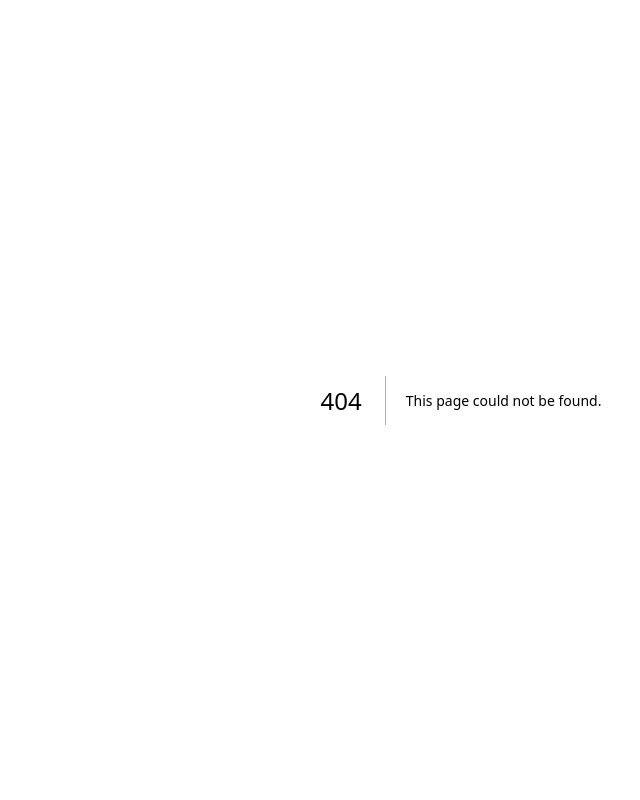
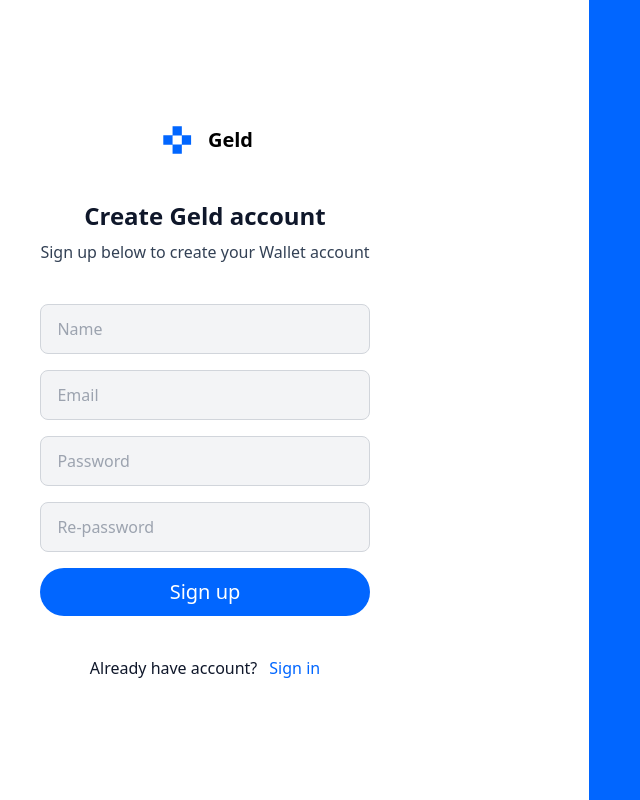
Before and after one commit to munkhzay/trackerFRONT, a Next.js app: page /signUp in a window 1280 px wide. Before the commit this address had no page. Shown: the whole page, without its empty margins (179-819 px from the left). Built offline with nearby package versions, Linux system fonts and the light colour scheme.

Commit message:
value awaw

```diff
--- a/src/components/AddRecord.js
+++ b/src/components/AddRecord.js
@@ -1,5 +1,5 @@
 import { IoClose } from "react-icons/io5";
-import { useState } from "react";
+import { useEffect, useState } from "react";
 import Drink from "../../public/icons/Drink";
 import Gift from "../../public/icons/Gift";
 import Shopping from "../../public/icons/Shopping";
@@ -13,6 +13,8 @@ const AddRecord = (props) => {
   const [value, setValue] = useState("");
   const [amount, setAmount] = useState();
   const [select, setSelect] = useState("");
+  const [getRecord, setGetRecord] = useState("");
+
   const handleIncomeOrExpense = (props) => {
     const { name } = props;
     setIncomeExpense(name);
@@ -29,24 +31,45 @@ const AddRecord = (props) => {
   const handleAdd2 = (e) => {
     setAmount(e.target.value);
   };
+  const handleAdd3 = (e) => {
+    setName(e.target.value);
+  };
   const createCategory = async () => {
-    const data = await axios.post("http://localhost:8070/api/transaction", {
-      // email: "munkhuu",
-      // username: "munkh",
-      // userpassword: 1,
-      // avatar_img: "avatar",
-      userid: 41,
-      recordname: "",
-      amount: amount,
-      description: value,
-      categoryid: 12,
-      transaction: incomeExpense,
-    });
-    console.log(data);
+    await axios
+      .post("http://localhost:8070/api/transaction", {
+        userid: 51,
+        recordname: select,
+        amount: amount,
+        transaction: incomeExpense,
+        description: value,
+        categoryid: 15,
+      })
+      .then(function (response) {
+        console.log(response);
+      })
+      .catch(function (error) {
+        console.log(error);
+      });
   };
+
+  useEffect(() => {
+    async function getUser() {
+      try {
+        const response = await axios.get(
+          "http://localhost:8070/api/transaction"
+        );
+        console.log(response);
+        setGetRecord(response?.data);
+      } catch (error) {
+        console.error(error);
+      }
+    }
+    getUser();
+  }, []);
+
+  console.log(getRecord);
   const Selectitem = (e) => {
-    // const selected = e;
-    console.log(e);
+    setSelect(e.target.value);
   };
   const Expensebackground = incomeExpense === "Expense" ? "#0166FF" : "#F3F4F6";
   const Incomebackground = incomeExpense === "Income" ? "#16A34A" : "#F3F4F6";
@@ -87,6 +110,15 @@ const AddRecord = (props) => {
           </div>
           <div className="flex flex-col mb-3 gap-[22px]">
             <div className="flex flex-col py-3 px-4 bg-[#F3F4F6] border border-[#D1D5DB] rounded-xl">
+              <p className="font-normal text-base"> Name </p>
+              <input
+                onChange={handleAdd3}
+                type="text"
+                placeholder="Name"
+                className="font-normal text-xl bg-[#F3F4F6]"
+              />
+            </div>
+            <div className="flex flex-col py-3 px-4 bg-[#F3F4F6] border border-[#D1D5DB] rounded-xl">
               <p className="font-normal text-base"> Amount </p>
               <input
                 onChange={handleAdd2}
@@ -98,12 +130,20 @@ const AddRecord = (props) => {
             <div className="flex flex-col gap-2">
               <p> Category </p>
               <select
-                onChange={Selectitem}
+                // onChange={Selectitem}
                 className="bg-[#F9FAFB] py-3 px-4 text-base font-normal border border-[#D1D5DB] rounded-lg"
               >
-                <option defaultChecked> Find or choose category</option>
-                <option className="px-[18px] py-2 flex gap-3">Food</option>
-                <option> Home </option>
+                <option value="Find or choose category" defaultChecked>
+                  {" "}
+                  Find or choose category
+                </option>
+                {/* {getRecord.map((record) => {
+                  return <option>{record.recordname}</option>;
+                })} */}
+                <option value="Food" className="px-[18px] py-2 flex gap-3">
+                  Food
+                </option>
+                <option value="Home"> Home </option>
               </select>
             </div>
             <div className="flex gap-2">
--- a/src/components/Categories.js
+++ b/src/components/Categories.js
@@ -9,7 +9,7 @@ const Profile = () => {
     "http://localhost:8070/api/category",
     fetcher
   );
-  console.log(data?.category);
+  //   console.log(data);
   if (isLoading) return <div>Loading...</div>;
   if (error) return <div>Failed to load</div>;
   //   useEffect(() => {
@@ -21,7 +21,7 @@ const Profile = () => {
   //   });
   return (
     <div>
-      {data?.category.map((item, index) => {
+      {data.map((item, index) => {
         return (
           <MyCategories
             key={item.index}
--- a/src/components/Records.js
+++ b/src/components/Records.js
@@ -3,9 +3,9 @@ import OneRecord from "./OneRecord";
 import axios from "axios";
 import { useEffect, useState } from "react";
 // const fetcher = (...args) => fetch(...args).then((res) => res.json());
-export const Recor = () => {
-  const [record, setRecord] = useState([]);
-  console.log(record);
+const Recor = () => {
+  const [record, setRecord] = useState();
+  //   console.log(record);
 
   //   const { data, isLoading, error } = useSWR(
   //     fetcher,
@@ -17,27 +17,36 @@ export const Recor = () => {
   //   console.log(data?.data);
 
   useEffect(() => {
-    const getRecord = async () => {
-      const { data } = await axios.get("http://localhost:8070/api/transaction");
-      setRecord(data?.data);
-    };
-    getRecord();
+    async function getUser() {
+      try {
+        const response = await axios.get(
+          "http://localhost:8070/api/transaction"
+        );
+
+        setRecord(response?.data);
+      } catch (error) {
+        console.error(error);
+      }
+    }
+    getUser();
   }, []);
 
   return (
     <div>
-      {record.map((record) => {
-        <OneRecord
-          key={record.index}
-          time={record.userid}
-          //   text={record.recordname}
-          //   image={record.description}
-          //   time={record.time}
-          //   color={record.color}
-          //   money={record.amount}
-          //   iconColor={record.iconColor}
-        ></OneRecord>;
+      {record.map((item) => {
+        return (
+          <OneRecord
+            time={item.userid}
+            text={item.recordname}
+            image={item.description}
+            // time={record.time}
+            color={record.color}
+            money={item.amount}
+            //   iconColor={record.iconColor}
+          />
+        );
       })}
     </div>
   );
 };
+export default Recor;
--- a/src/pages/index.js
+++ b/src/pages/index.js
@@ -10,8 +10,7 @@ import FoodExpense from "../../public/icons/FoodExpenseIcon";
 import axios from "axios";
 import AddRecord from "@/components/AddRecord";
 import Profile from "@/components/Categories";
-import Records from "./records";
-import Record, { Recor } from "@/components/Records";
+import Recor from "@/components/Records";
 
 const categories = [
   "Food & Drinks",
@@ -294,8 +293,9 @@ const Home = () => {
             <div className="flex flex-col gap-3">
               <p className="font-semibold text-base"> Today </p>
               <div className="flex flex-col gap-3 mb-3">
-                {myRecords[0].map((recordToday, index) => {
-                  return <Recor />;
+                <Recor />
+                {/* {myRecords[0].map((recordToday, index) => {
+                  return
                   // <OneRecord
                   //   key={index}
                   //   text={recordToday.text}
@@ -306,12 +306,12 @@ const Home = () => {
                   //   iconColor={recordToday.iconColor}
                   // />
                   // );
-                })}
+                })} */}
               </div>
               <p className="font-semibold text-base"> Yesterday </p>
               <div className="flex flex-col gap-3">
-                {/* <Records /> */}
-                {myRecords[1].map((recordToday, index) => {
+                <Recor />
+                {/* {myRecords[1].map((recordToday, index) => {
                   return (
                     <OneRecord
                       key={index}
@@ -323,7 +323,7 @@ const Home = () => {
                       iconColor={recordToday.iconColor}
                     />
                   );
-                })}
+                })} */}
               </div>
             </div>
           </div>
--- /dev/null
+++ b/src/pages/signIn.js
@@ -0,0 +1,74 @@
+import axios from "axios";
+import Logo from "../../public/icons/Logo";
+import Link from "next/link";
+
+// async function Login() {
+//   try {
+//     const response = await axios.get("");
+//     console.log(response);
+//   } catch (error) {
+//     console.error(error);
+//   }
+// }
+const Login = async () => {
+  await axios
+    .post("http://localhost:8070/api/singIn", {
+      email: "Fred",
+      userpassword: "Flintstone",
+    })
+    .then(function (response) {
+      console.log(response);
+    })
+    .catch(function (error) {
+      console.log(error);
+    });
+};
+const SignIn = () => {
+  return (
+    <div className="flex w-screen h-screen">
+      <div className="w-3/5 bg-[#FFFFFF] flex  justify-center items-center">
+        <div className="flex flex-col gap-10 items-center justify-center">
+          <div className="flex gap-[10px] items-center justify-center">
+            <Logo />
+            <p className="text-black font-bold text-xl"> Geld</p>
+          </div>
+          <div className="flex flex-col gap-2 items-center">
+            <p className="text-[#0F172A] font-semibold text-2xl">
+              Welcome Back
+            </p>
+            <p className="text-[#334155] font-normal text-base">
+              Welcome back, Please enter your details
+            </p>
+          </div>
+          <div className="flex flex-col gap-4 w-full">
+            <input
+              className="px-4 py-3 w-full rounded-lg bg-[#F3F4F6] border border-[#D1D5DB]"
+              placeholder="Email"
+            />
+            <input
+              className="px-4 py-3 w-full rounded-lg bg-[#F3F4F6] border border-[#D1D5DB]"
+              placeholder="Password"
+            />
+            <button
+              onClick={() => Login()}
+              className="bg-[#0166FF] justify-center font-normal text-xl flex items-center text-white text-center py-2.5 w-full rounded-3xl"
+            >
+              Log in
+            </button>
+          </div>
+          <div className="flex items-center justify-center gap-3">
+            <p className="text-[#0F172A] font-normal text-base">
+              Do not have account?
+            </p>
+            <Link href={"./signUp"}>
+              <p className="text-[#0166FF] font-normal text-base">Sign up</p>
+            </Link>
+          </div>
+        </div>
+      </div>
+      <div className="w-2/5 bg-[#0166FF]"> </div>
+    </div>
+  );
+};
+
+export default SignIn;
--- /dev/null
+++ b/src/pages/signUp.js
@@ -0,0 +1,108 @@
+import Link from "next/link";
+import Logo from "../../public/icons/Logo";
+import { useState } from "react";
+import axios from "axios";
+
+const SignUp = () => {
+  const [name, setName] = useState("");
+  const [email, setEmail] = useState("");
+  const [password, setPassword] = useState("");
+  const [rePassword, setRePassword] = useState("");
+
+  const signUpClick = () => {
+    const information = {
+      name: name,
+      email: email,
+      password: password,
+    };
+    if (password !== rePassword) {
+      console.log("Davtsan password buruu baina");
+    } else {
+    }
+    axios.post("http://localhost:8000/user", {
+      email: email,
+      name: name,
+      password: password,
+      avatar_img: "https://i.pravatar.cc/300",
+    });
+  };
+
+  const handleName = (event) => {
+    setName(event.target.value);
+  };
+  const handleEmail = (event) => {
+    setEmail(event.target.value);
+  };
+  const handlePassword = (event) => {
+    setPassword(event.target.value);
+  };
+
+  const handleRePassword = (event) => {
+    setRePassword(event.target.value);
+  };
+  return (
+    <div className="flex w-screen h-screen">
+      <div className="w-3/5 bg-[#FFFFFF] flex  justify-center items-center">
+        <div className="flex flex-col gap-10 items-center justify-center">
+          <div className="flex gap-[10px] items-center justify-center">
+            <Logo />
+            <p className="text-black font-bold text-xl"> Geld</p>
+          </div>
+          <div className="flex flex-col gap-2 items-center">
+            <p className="text-[#0F172A] font-semibold text-2xl">
+              Create Geld account
+            </p>
+            <p className="text-[#334155] font-normal text-base">
+              Sign up below to create your Wallet account
+            </p>
+          </div>
+          <div className="flex flex-col gap-4 w-full">
+            <input
+              onChange={handleName}
+              value={name}
+              className="px-4 py-3 w-full rounded-lg bg-[#F3F4F6] border border-[#D1D5DB]"
+              placeholder="Name"
+            />
+            <input
+              onChange={handleEmail}
+              value={email}
+              className="px-4 py-3 w-full rounded-lg bg-[#F3F4F6] border border-[#D1D5DB]"
+              placeholder="Email"
+            />
+            <input
+              value={password}
+              onChange={handlePassword}
+              type="password"
+              className="px-4 py-3 w-full rounded-lg bg-[#F3F4F6] border border-[#D1D5DB]"
+              placeholder="Password"
+            />
+            <input
+              value={rePassword}
+              onChange={handleRePassword}
+              type="password"
+              className="px-4 py-3 w-full rounded-lg bg-[#F3F4F6] border border-[#D1D5DB]"
+              placeholder="Re-password"
+            />
+            <button
+              onClick={() => signUpClick()}
+              className="bg-[#0166FF] justify-center font-normal text-xl flex items-center text-white text-center py-2.5 w-full rounded-3xl"
+            >
+              Sign up
+            </button>
+          </div>
+          <div className="flex items-center justify-center gap-3">
+            <p className="text-[#0F172A] font-normal text-base">
+              Already have account?
+            </p>
+            <Link href={"./signIn"}>
+              <p className="text-[#0166FF] font-normal text-base">Sign in</p>
+            </Link>
+          </div>
+        </div>
+      </div>
+      <div className="w-2/5 bg-[#0166FF]"> </div>
+    </div>
+  );
+};
+
+export default SignUp;
```
